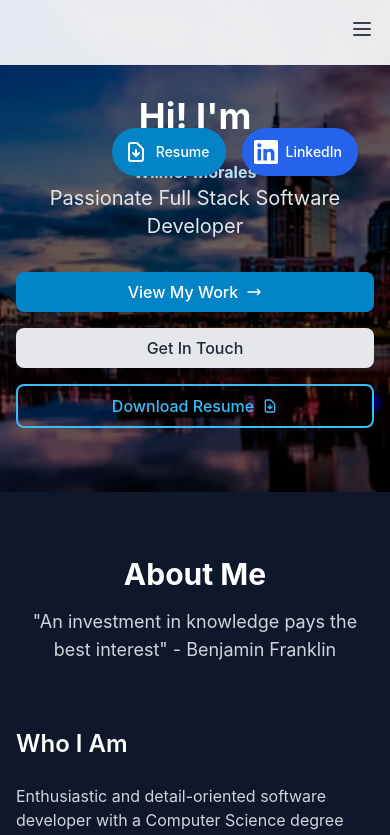
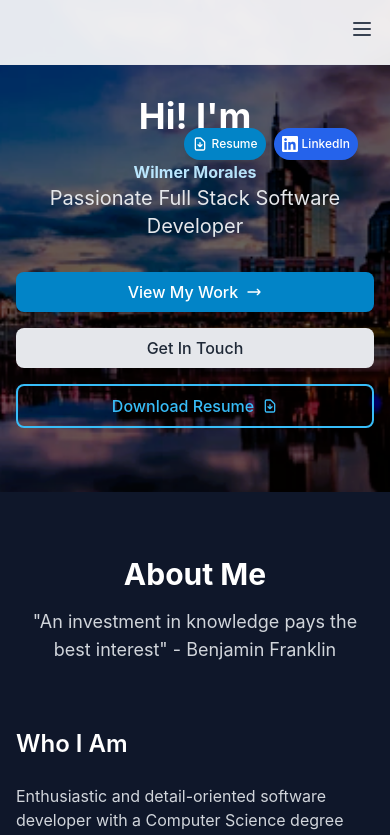
Before and after one commit to WilmerMorales81/Wilmer-Morales-Portfolio, a Next.js app: page / in a window 390 px wide. Shown: the top 835 px of the page. Built offline with nearby package versions, Linux system fonts and the light colour scheme.

Commit message:
Improve mobile responsiveness: smaller buttons on mobile, update footer with real contact info

```diff
--- a/src/components/Footer.tsx
+++ b/src/components/Footer.tsx
@@ -86,20 +86,14 @@ export default function Footer() {
                 <svg className="w-4 h-4 mr-2" fill="none" stroke="currentColor" viewBox="0 0 24 24">
                   <path strokeLinecap="round" strokeLinejoin="round" strokeWidth={2} d="M3 8l7.89 4.26a2 2 0 002.22 0L21 8M5 19h14a2 2 0 002-2V7a2 2 0 00-2-2H5a2 2 0 00-2 2v10a2 2 0 002 2z" />
                 </svg>
-                your.email@example.com
-              </li>
-              <li className="flex items-center">
-                <svg className="w-4 h-4 mr-2" fill="none" stroke="currentColor" viewBox="0 0 24 24">
-                  <path strokeLinecap="round" strokeLinejoin="round" strokeWidth={2} d="M3 5a2 2 0 012-2h3.28a1 1 0 01.948.684l1.498 4.493a1 1 0 01-.502 1.21l-2.257 1.13a11.042 11.042 0 005.516 5.516l1.13-2.257a1 1 0 011.21-.502l4.493 1.498a1 1 0 01.684.949V19a2 2 0 01-2 2h-1C9.716 21 3 14.284 3 6V5z" />
-                </svg>
-                +1 (555) 123-4567
+                moralesw.1981@gmail.com
               </li>
               <li className="flex items-center">
                 <svg className="w-4 h-4 mr-2" fill="none" stroke="currentColor" viewBox="0 0 24 24">
                   <path strokeLinecap="round" strokeLinejoin="round" strokeWidth={2} d="M17.657 16.657L13.414 20.9a1.998 1.998 0 01-2.827 0l-4.244-4.243a8 8 0 1111.314 0z" />
                   <path strokeLinecap="round" strokeLinejoin="round" strokeWidth={2} d="M15 11a3 3 0 11-6 0 3 3 0 016 0z" />
                 </svg>
-                Your City, Country
+                Franklin, TN
               </li>
             </ul>
           </div>
--- a/src/components/Hero.tsx
+++ b/src/components/Hero.tsx
@@ -12,17 +12,17 @@ export default function Hero() {
       }}
     >
       {/* Top Right Buttons */}
-      <div className="absolute top-32 right-8 z-10 flex flex-row space-x-4">
+      <div className="absolute top-32 right-8 z-10 flex flex-row space-x-2 sm:space-x-4">
         {/* Download Resume Button */}
         <div className="group relative">
           <a
             href="/resume.pdf"
             download
-            className="bg-primary-600 hover:bg-primary-700 text-white p-3 rounded-full shadow-lg hover:shadow-xl transition-all duration-300 flex items-center space-x-2 pr-4"
+            className="bg-primary-600 hover:bg-primary-700 text-white p-2 sm:p-3 rounded-full shadow-lg hover:shadow-xl transition-all duration-300 flex items-center space-x-1 sm:space-x-2 pr-2 sm:pr-4"
             title="Download Resume"
           >
             <svg
-              className="w-6 h-6"
+              className="w-4 h-4 sm:w-6 sm:h-6"
               fill="none"
               stroke="currentColor"
               viewBox="0 0 24 24"
@@ -34,7 +34,7 @@ export default function Hero() {
                 d="M12 10v6m0 0l-3-3m3 3l3-3m2 8H7a2 2 0 01-2-2V5a2 2 0 012-2h5.586a1 1 0 01.707.293l5.414 5.414a1 1 0 01.293.707V19a2 2 0 01-2 2z"
               />
             </svg>
-            <span className="text-sm font-medium whitespace-nowrap">Resume</span>
+            <span className="text-xs sm:text-sm font-medium whitespace-nowrap">Resume</span>
           </a>
           {/* Tooltip */}
           <div className="absolute right-full mr-3 top-1/2 transform -translate-y-1/2 bg-gray-900 text-white text-xs px-2 py-1 rounded opacity-0 group-hover:opacity-100 transition-opacity duration-300 whitespace-nowrap">
@@ -49,13 +49,13 @@ export default function Hero() {
             href="https://linkedin.com/in/yourusername"
             target="_blank"
             rel="noopener noreferrer"
-            className="bg-blue-600 hover:bg-blue-700 text-white p-3 rounded-full shadow-lg hover:shadow-xl transition-all duration-300 flex items-center space-x-2 pr-4"
+            className="bg-blue-600 hover:bg-blue-700 text-white p-2 sm:p-3 rounded-full shadow-lg hover:shadow-xl transition-all duration-300 flex items-center space-x-1 sm:space-x-2 pr-2 sm:pr-4"
             title="Connect on LinkedIn"
           >
-            <svg className="w-6 h-6" fill="currentColor" viewBox="0 0 24 24">
+            <svg className="w-4 h-4 sm:w-6 sm:h-6" fill="currentColor" viewBox="0 0 24 24">
               <path d="M20.447 20.452h-3.554v-5.569c0-1.328-.027-3.037-1.852-3.037-1.853 0-2.136 1.445-2.136 2.939v5.667H9.351V9h3.414v1.561h.046c.477-.9 1.637-1.85 3.37-1.85 3.601 0 4.267 2.37 4.267 5.455v6.286zM5.337 7.433c-1.144 0-2.063-.926-2.063-2.065 0-1.138.92-2.063 2.063-2.063 1.14 0 2.064.925 2.064 2.063 0 1.139-.925 2.065-2.064 2.065zm1.782 13.019H3.555V9h3.564v11.452zM22.225 0H1.771C.792 0 0 .774 0 1.729v20.542C0 23.227.792 24 1.771 24h20.451C23.2 24 24 23.227 24 22.271V1.729C24 .774 23.2 0 22.222 0h.003z"/>
             </svg>
-            <span className="text-sm font-medium whitespace-nowrap">LinkedIn</span>
+            <span className="text-xs sm:text-sm font-medium whitespace-nowrap">LinkedIn</span>
           </a>
           {/* Tooltip */}
           <div className="absolute right-full mr-3 top-1/2 transform -translate-y-1/2 bg-gray-900 text-white text-xs px-2 py-1 rounded opacity-0 group-hover:opacity-100 transition-opacity duration-300 whitespace-nowrap">
```
